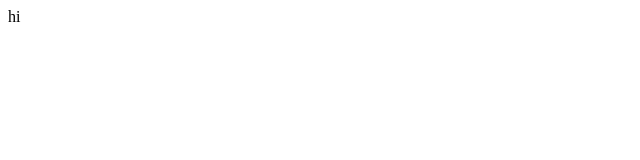
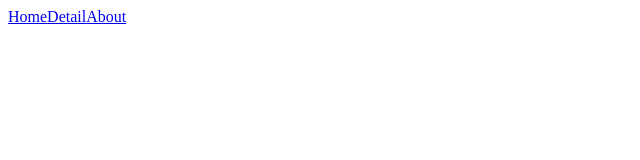
Before and after one commit to dongduu/Stardewvalley_profile, a Next.js app in the folder stardewvalley__profile/: page / in a window 1280 px wide. Shown: the top 160 px of the page, without its empty margins (0-640 px from the left). Built offline with nearby package versions, Linux system fonts and the light colour scheme.

Commit message:
feat: add NavBar component

```diff
--- /dev/null
+++ b/stardewvalley__profile/components/NavBar.tsx
@@ -0,0 +1,20 @@
+import Link from "next/link";
+import { useRouter } from "next/router";
+
+export default function NavBar() {
+  const router = useRouter();
+  console.log(router);
+  return (
+    <nav>
+      <Link href="/">
+        <a>Home</a>
+      </Link>
+      <Link href="/detail">
+        <a>Detail</a>
+      </Link>
+      <Link href="/about">
+        <a>About</a>
+      </Link>
+    </nav>
+  );
+}
--- /dev/null
+++ b/stardewvalley__profile/pages/detail.tsx
@@ -0,0 +1,3 @@
+export default function Detail() {
+  return "detail";
+}
--- a/stardewvalley__profile/pages/index.tsx
+++ b/stardewvalley__profile/pages/index.tsx
@@ -1,3 +1,5 @@
+import NavBar from "../components/NavBar";
+
 export default function Home() {
-  return "hi";
+  return <NavBar />;
 }
```
